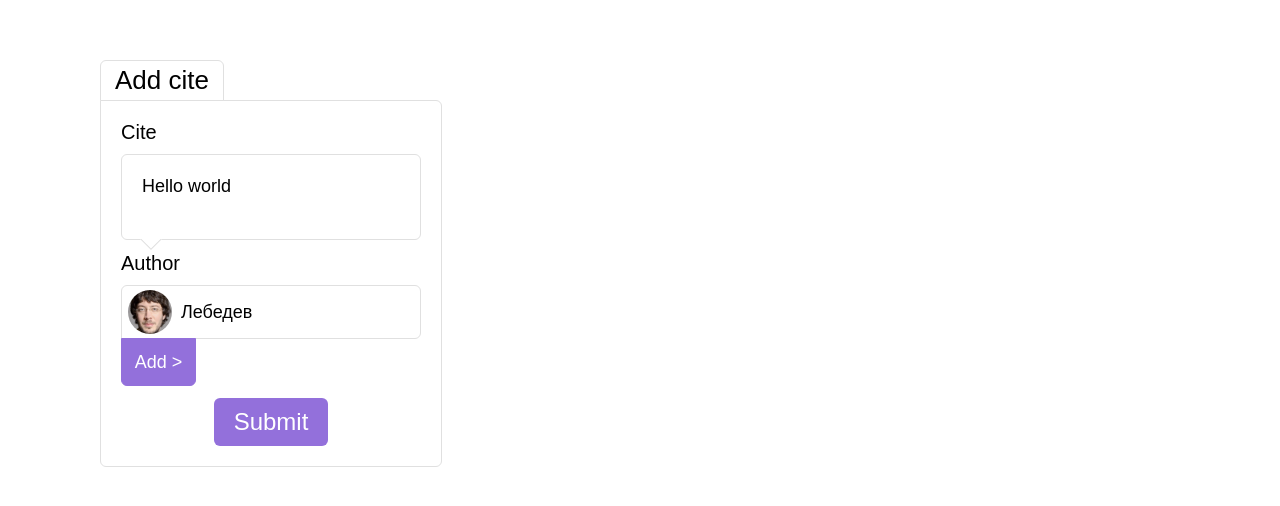
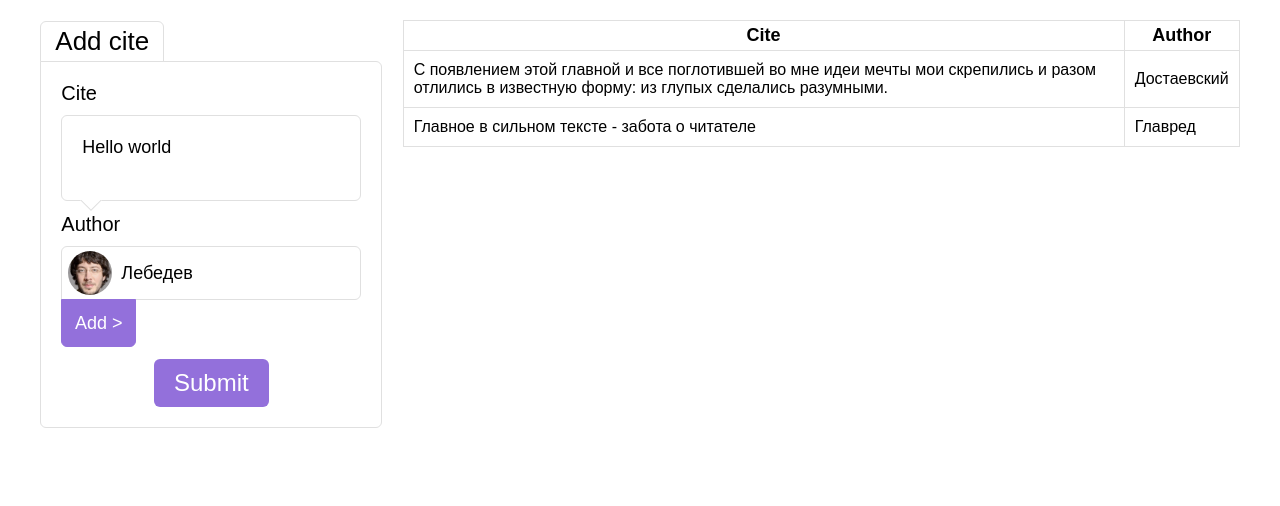
Before and after one commit to lexantus/cites, a React app: page / in a window 1280 px wide. Shown: the top 506 px of the page. Built offline with nearby package versions, Linux system fonts and the light colour scheme.

Commit message:
add table with cites and main page(container)

```diff
--- a/src/App.js
+++ b/src/App.js
@@ -2,7 +2,7 @@ import React, { Component } from "react";
 import { createStore, combineReducers, applyMiddleware } from "redux";
 import { reducer as formReducer } from "redux-form";
 import { Provider } from "react-redux";
-import AddCite from "./components/AddCite";
+import MainPage from "./pages/Main";
 import { changeAuthor } from "./reducers";
 import { createLogger } from "redux-logger";
 
@@ -14,7 +14,7 @@ class App extends Component {
   render() {
     return (
       <Provider store={store}>
-        <AddCite />
+        <MainPage />
       </Provider>
     );
   }
--- a/src/components/AddCite/index.css
+++ b/src/components/AddCite/index.css
@@ -1,16 +1,15 @@
 .window {
   display: inline-block;
   border: 1px solid #e0e0e0;
-  background: white;
+  background: #fff;
   border-top-left-radius: 0;
   border-top-right-radius: 6px;
   border-bottom-left-radius: 6px;
   border-bottom-right-radius: 6px;
   padding: 20px 20px;
+  width: 300px;
   position: relative;
-  width: 300px;
-  top: 100px;
-  left: 100px;
+  top: 41px;
 }
 
 .window * {
--- /dev/null
+++ b/src/components/CitesTable/index.css
@@ -0,0 +1,27 @@
+.table {
+  border-collapse: collapse;
+  font-family: "Exo 2", sans-serif;
+}
+
+.table th {
+  font-size: 18px;
+  margin: 0;
+  margin-bottom: 10px;
+  border: 1px solid #e0e0e0;
+  border-top-left-radius: 6px;
+  border-top-right-radius: 6px;
+  padding: 4px 14px;
+}
+
+.table td {
+  padding: 10px;
+  border: 1px solid #e0e0e0;
+}
+
+.td1 {
+  width: 700px;
+}
+
+.td2 {
+  width: 50px;
+}
--- /dev/null
+++ b/src/components/CitesTable/index.js
@@ -0,0 +1,35 @@
+import React from "react";
+import PropTypes from "prop-types";
+import styles from "./index.css";
+
+const getTableRow = ({ cite, author }) => (
+  <tr>
+    <td className={styles.td1}>{cite}</td>
+    <td className={styles.td2}>{author}</td>
+  </tr>
+);
+
+const CitesTable = ({ data }) => (
+  <table className={styles.table}>
+    <tr>
+      <th>Cite</th>
+      <th>Author</th>
+    </tr>
+    {data.map(getTableRow)}
+  </table>
+);
+
+CitesTable.defaultProps = {
+  data: []
+};
+
+CitesTable.propTypes = {
+  data: PropTypes.arrayOf(
+    PropTypes.shape({
+      cite: PropTypes.string.isRequired,
+      author: PropTypes.string.isRequired
+    })
+  )
+};
+
+export default CitesTable;
--- /dev/null
+++ b/src/data/cites.json
@@ -0,0 +1,11 @@
+[
+  {
+    "author": "Достаевский",
+    "cite":
+      "С появлением этой главной и все поглотившей во мне идеи мечты мои скрепились и разом отлились в извеcтную форму: из глупых сделались разумными."
+  },
+  {
+    "author": "Главред",
+    "cite": "Главное в сильном тексте - забота о читателе"
+  }
+]
--- /dev/null
+++ b/src/pages/Main/index.css
@@ -0,0 +1,6 @@
+.wrapper {
+  display: flex;
+  justify-content: space-evenly;
+  align-items: flex-start;
+  padding: 20px;
+}
--- /dev/null
+++ b/src/pages/Main/index.js
@@ -0,0 +1,14 @@
+import React from "react";
+import AddCite from "../../components/AddCite";
+import CitesTable from "../../components/CitesTable";
+import cites from "../../data/cites";
+import styles from "./index.css";
+
+const MainPage = () => (
+  <div className={styles.wrapper}>
+    <AddCite />
+    <CitesTable data={cites} />
+  </div>
+);
+
+export default MainPage;
```
